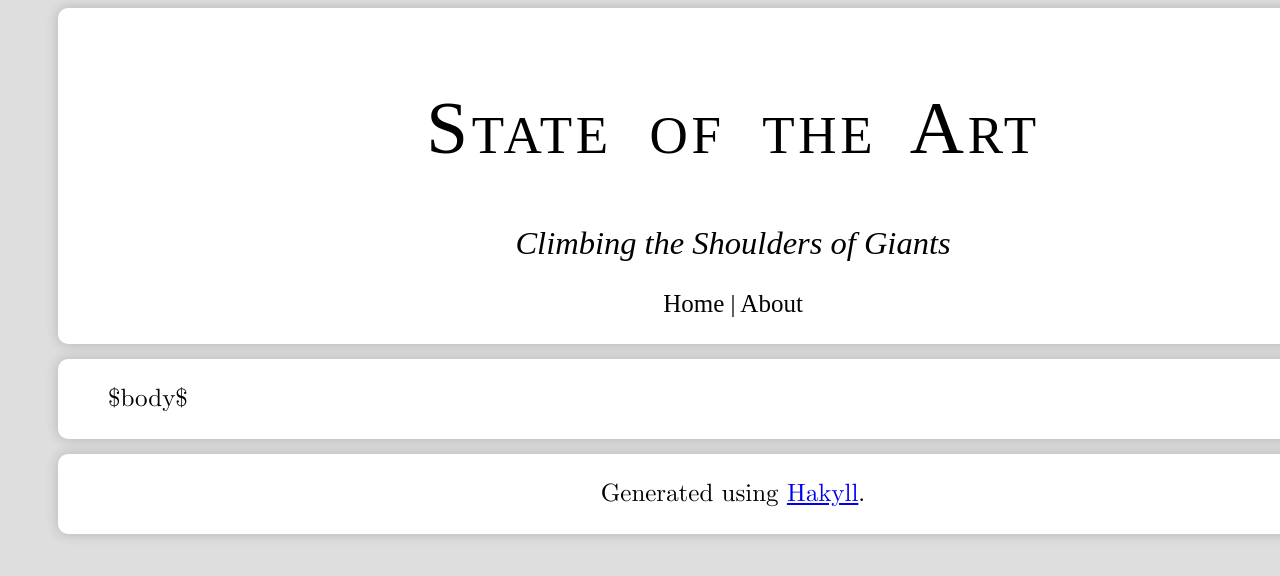
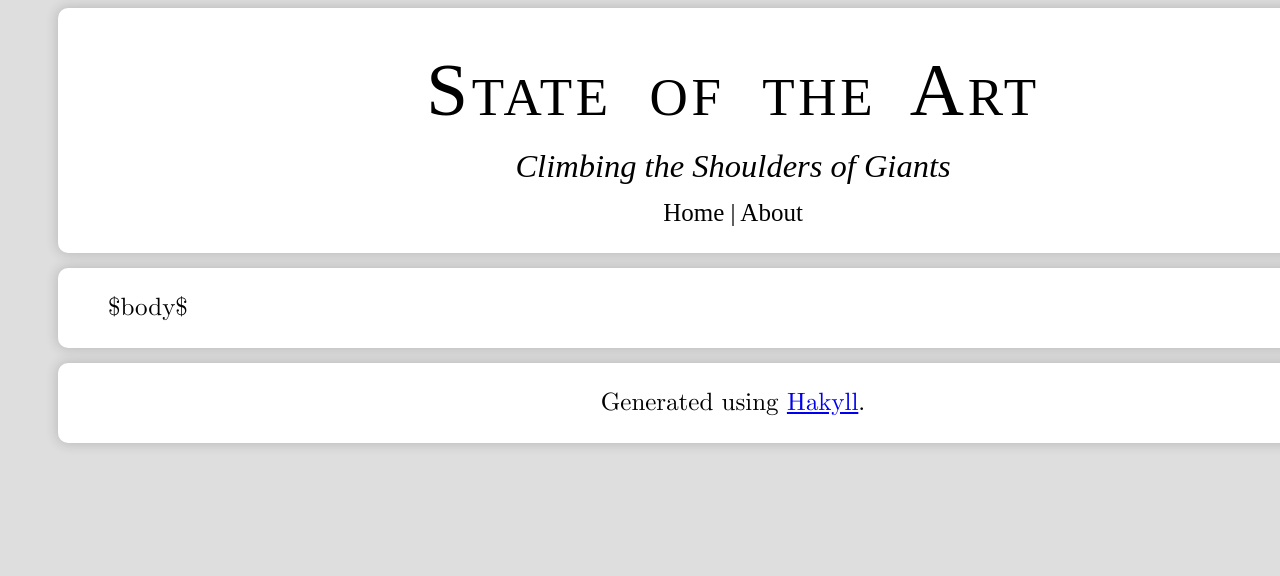
Before and after one commit to mihaimaruseac/mithlond, a plain HTML site: page templates/default.html in a window 1280 px wide. Shown: the top 576 px of the page. Drawn offline with Linux system fonts and the light colour scheme; a web font is replaced by a local one.

Commit message:
Content with site header for now

```diff
--- a/css/styles.css
+++ b/css/styles.css
@@ -66,6 +66,7 @@ strong {
   font-weight: 300;
   letter-spacing: .05em;
   word-spacing: .2em;
+  margin: 12px 0em;
 }
 
 .site-header > h2 {
@@ -73,6 +74,7 @@ strong {
   font-style: italic;
   font-weight: 300;
   font-size: 130%;
+  margin: 12px 0em;
 }
 
 .site-header > nav {
```
